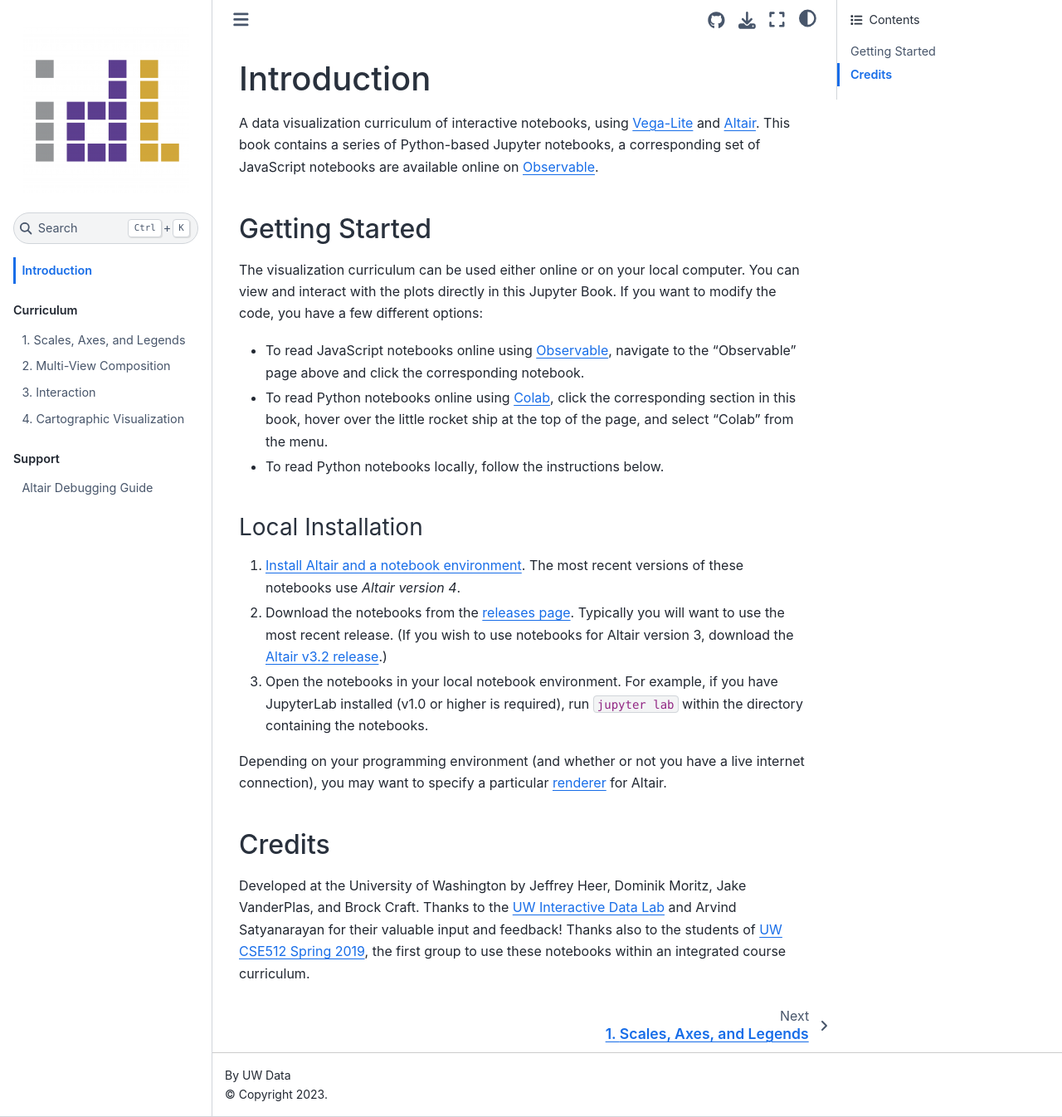
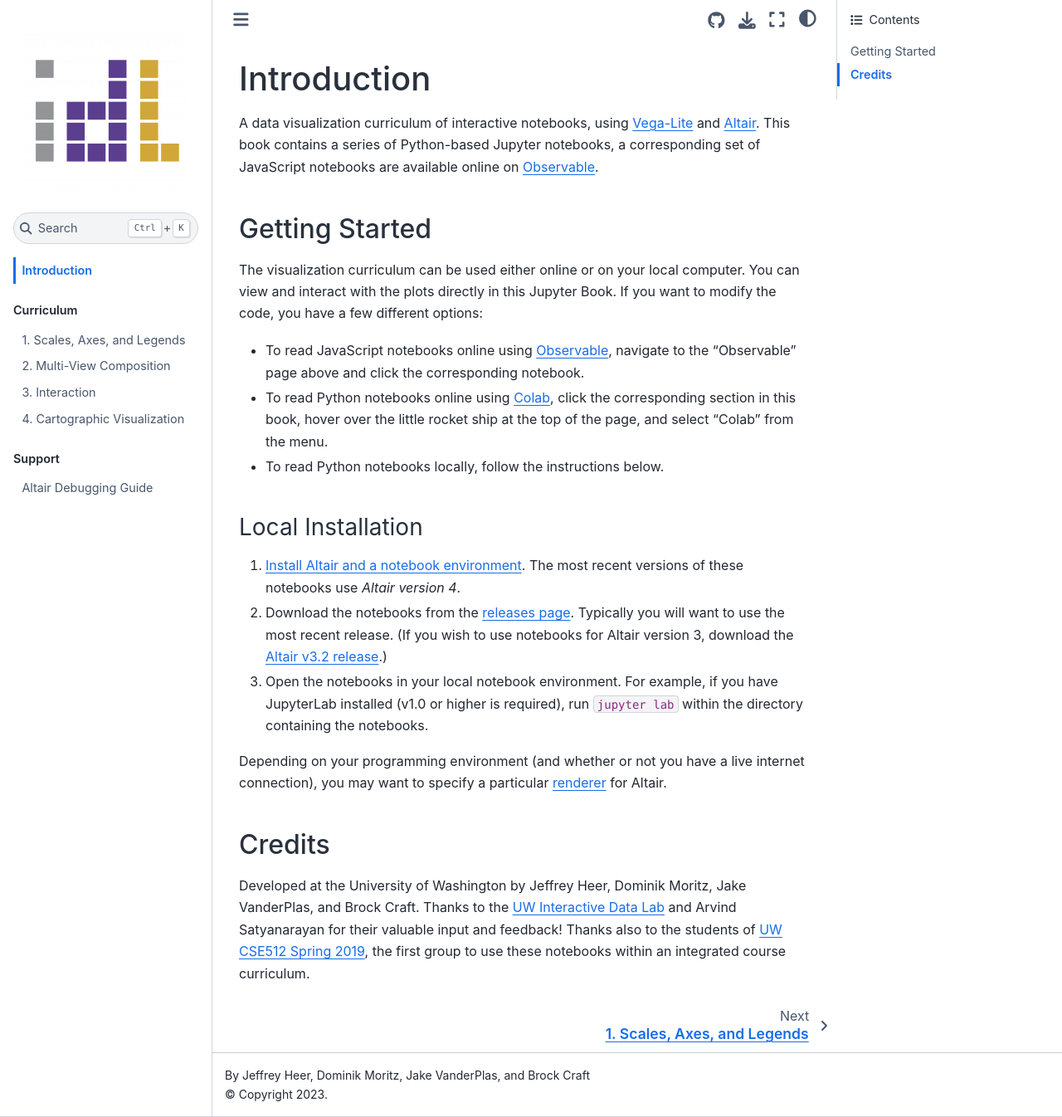
Before and after one commit to uwdata/visualization-curriculum, a Jupyter Book: the page built from doc/intro.md, in a window 1280 px wide and 1346 px high. Shown: the whole window at 83% size. Built offline with Jupyter Book 1.0.4 settings and Sphinx 7.4.7 and the Sphinx Book theme 1.1.4, drawn with Linux system fonts in a browser that asks for light colours; pages that are not in the unit, such as notebooks, are missing from menus.

Commit message:
Update author list
Co-authored-by: Dominik Moritz <domoritz@gmail.com>

```diff
--- a/doc/_config.yml
+++ b/doc/_config.yml
@@ -2,7 +2,7 @@
 # Learn more at https://jupyterbook.org/customize/config.html
 
 title: Visualization Curriculum
-author: UW Data
+author: Jeffrey Heer, Dominik Moritz, Jake VanderPlas, and Brock Craft
 logo: idl-logo.png
 
 # Force re-execution of notebooks on each build.
```
